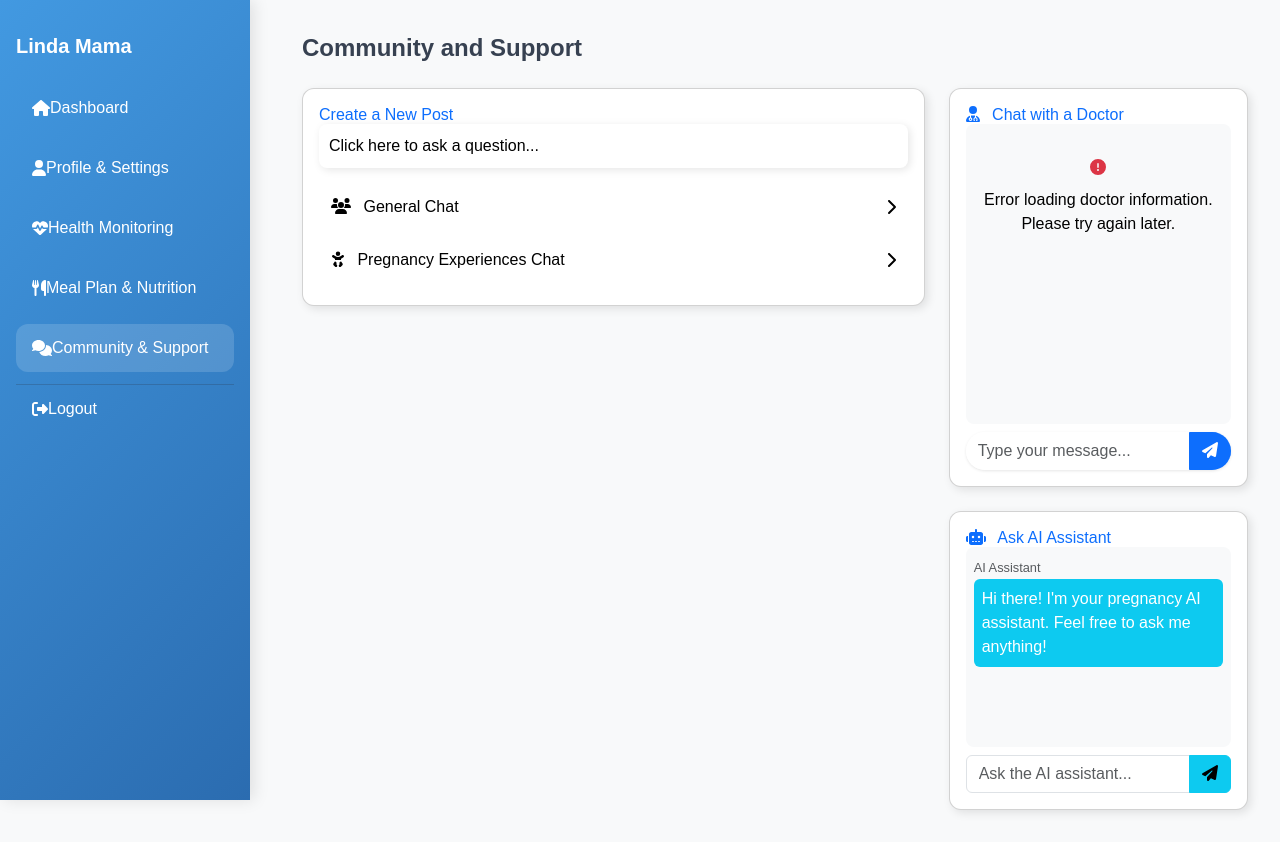
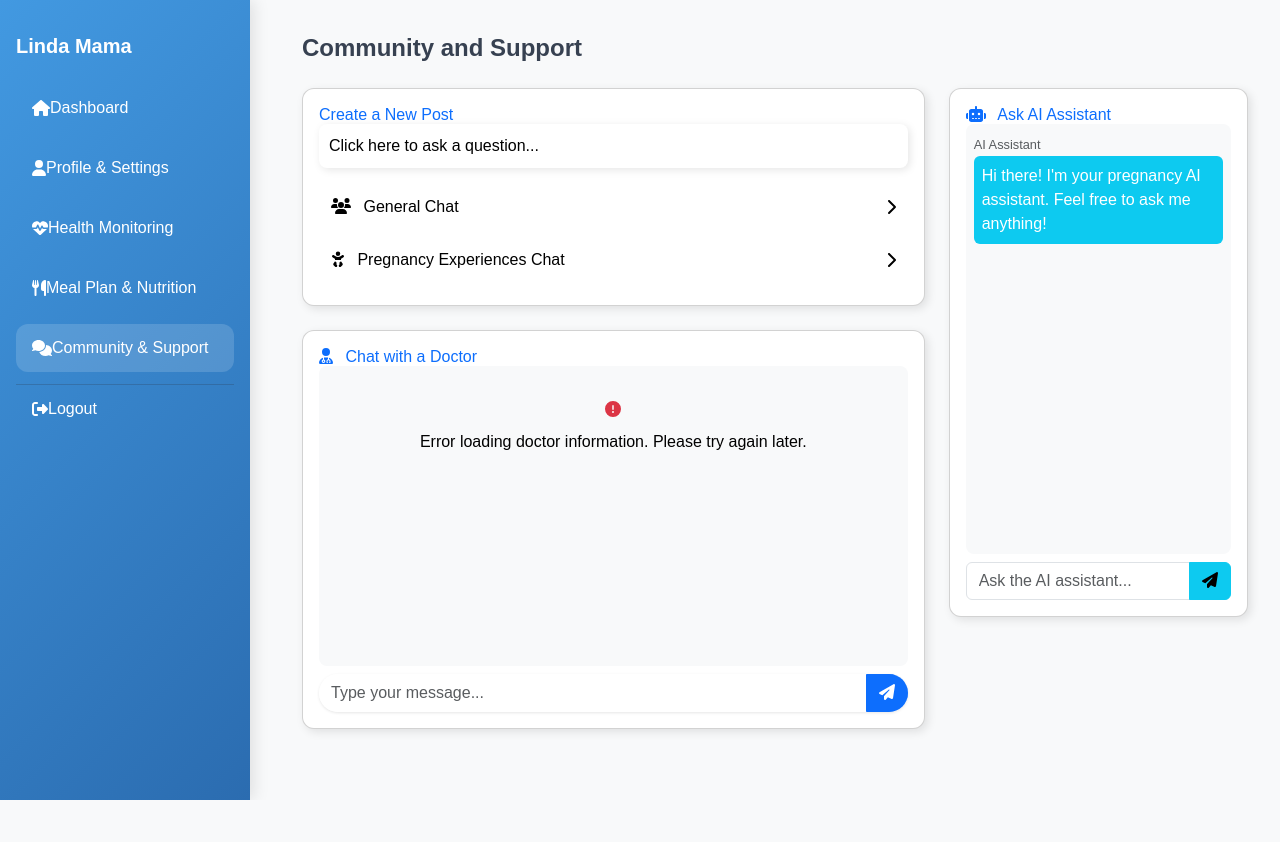
Before and after one commit to itssensei001/LINDA-MAMA-FINAL, a Python web app: template templates/mother/comm_and_support.html in a window 1280 px wide. After the commit the page ends 800 px from the top, so only its background shows below. Run offline with Jinja, Linux system fonts and the light colour scheme; the template is opened without the code that fills it, so the values that code supplies are empty; some libraries are stand-ins or nearby versions.

Commit message:
Add files via upload

```diff
--- a/templates/mother/comm_and_support.html
+++ b/templates/mother/comm_and_support.html
@@ -182,7 +182,7 @@
         <h2 class="text-2xl font-semibold text-gray-700 mb-4">Community and Support</h2>
 
         <div class="row mt-4">
-            <!-- Left Section: Create Post & Categories -->
+            <!-- Left Section: Create Post, Categories & Doctor Chat -->
             <div class="col-md-8">
                 <div class="card p-3 mb-4">
                     <h5 class="text-primary">Create a New Post</h5>
@@ -202,10 +202,8 @@
                         </div>
                     </div>
                 </div>
-            </div>
 
-            <!-- Right Section: Ask A Doctor -->
-            <div class="col-md-4">
+                <!-- Doctor Chat Section (Moved here) -->
                 <div class="card p-3 mb-4">
                     <h5 class="text-primary"><i class="fas fa-user-md me-2"></i> Chat with a Doctor</h5>
                     <div class="doctor-chat-container bg-light p-2 mb-2" style="height: 300px; overflow-y: auto; border-radius: 8px;">
@@ -223,11 +221,14 @@
                         </button>
                     </div>
                 </div>
+            </div>
 
-                <!-- AI Assistant Section -->
-                <div class="card p-3">
+            <!-- Right Section: AI Assistant -->
+            <div class="col-md-4">
+                <!-- AI Assistant Section (Moved to top) -->
+                <div class="card p-3 mb-4">
                     <h5 class="text-primary"><i class="fas fa-robot me-2"></i> Ask AI Assistant</h5>
-                    <div class="ai-chat-container bg-light p-2 mb-2" style="height: 200px; overflow-y: auto; border-radius: 8px;">
+                    <div class="ai-chat-container bg-light p-2 mb-2" style="height: 430px; overflow-y: auto; border-radius: 8px;">
                         <div class="chat-messages" id="aiChatMessages">
                             <div class="message ai-message mb-2">
                                 <small class="text-muted">AI Assistant</small>
```
